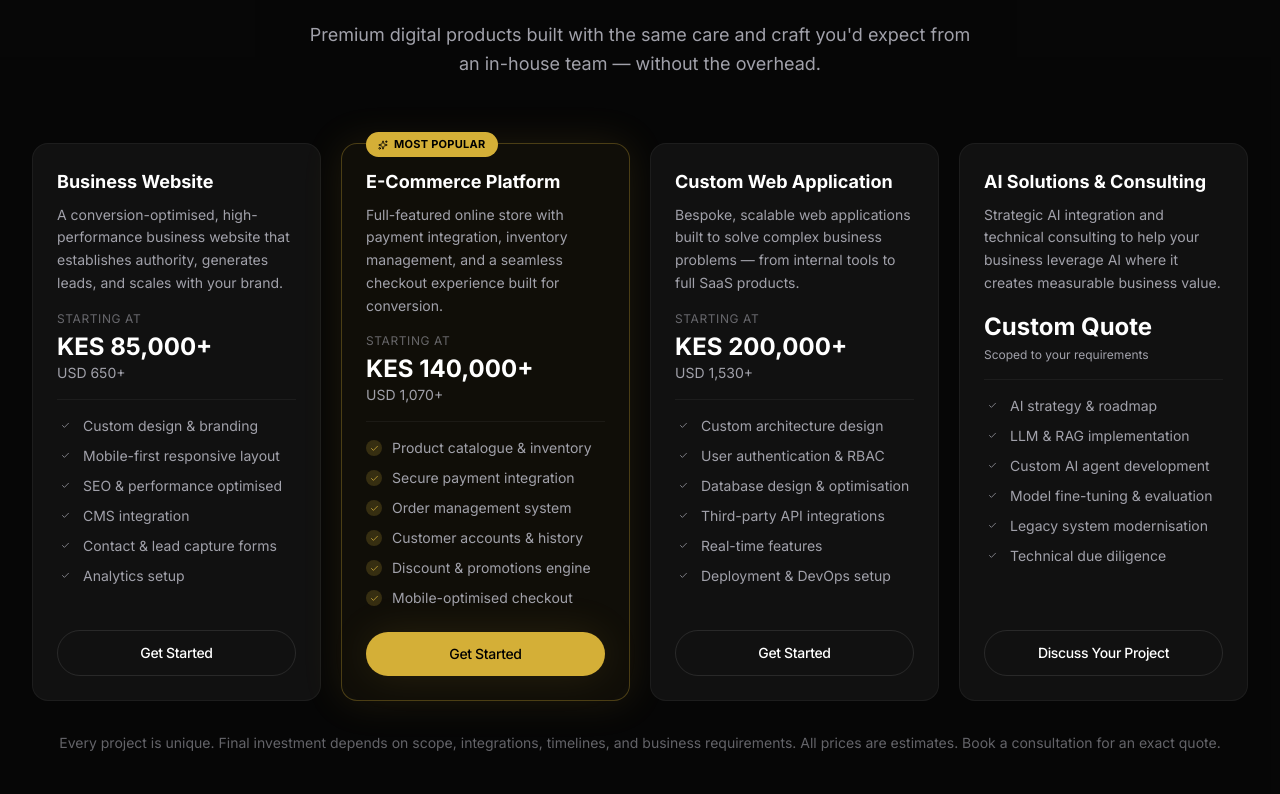
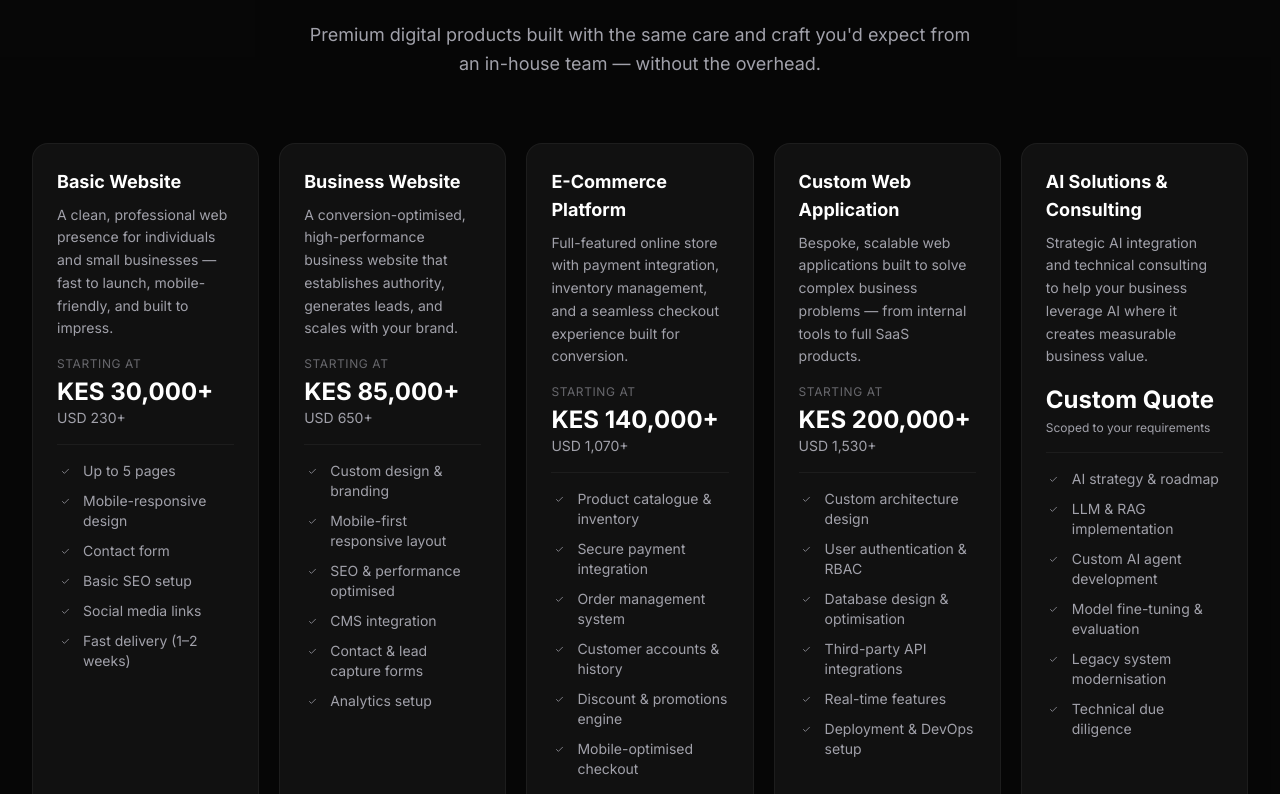
Before and after one commit to antoniodemax/antony, a React (Vite) app: page / in a window 1280 px wide. Shown: the part 3246-4040 px from the top of the page. Built offline with nearby package versions, Linux system fonts and the light colour scheme.

Commit message:
added basic website tier and removed the most popular text badge

```diff
--- a/src/components/sections/Services.tsx
+++ b/src/components/sections/Services.tsx
@@ -1,5 +1,5 @@
 import { motion } from 'framer-motion'
-import { Check, Sparkles } from 'lucide-react'
+import { Check } from 'lucide-react'
 import SectionHeader from '../ui/SectionHeader'
 import Button from '../ui/Button'
 import { services } from '../../data/services'
@@ -11,20 +11,8 @@ function ServiceCard({ service, index }: { service: typeof services[0]; index: n
       whileInView={{ opacity: 1, y: 0 }}
       viewport={{ once: true, margin: '-40px' }}
       transition={{ duration: 0.6, delay: index * 0.1, ease: "easeOut" }}
-      className={`relative flex flex-col rounded-2xl border p-6 transition-all duration-300 ${
-        service.recommended
-          ? 'border-accent/30 bg-accent/5 shadow-gold'
-          : 'border-white/5 bg-card hover:border-white/10'
-      }`}
+      className="relative flex flex-col rounded-2xl border border-white/5 bg-card hover:border-white/10 p-6 transition-all duration-300"
     >
-      {service.recommended && (
-        <div className="absolute -top-3 left-6">
-          <span className="inline-flex items-center gap-1.5 px-3 py-1 rounded-full bg-accent text-black text-[11px] font-bold uppercase tracking-wide">
-            <Sparkles size={10} />
-            Most Popular
-          </span>
-        </div>
-      )}
 
       <div className="flex-1 space-y-4">
         <div>
@@ -79,7 +67,7 @@ function ServiceCard({ service, index }: { service: typeof services[0]; index: n
             e.preventDefault()
             document.querySelector('#contact')?.scrollIntoView({ behavior: 'smooth' })
           }}
-          variant={service.recommended ? 'primary' : 'secondary'}
+          variant="secondary"
           className="w-full"
           size="md"
         >
@@ -102,7 +90,7 @@ export default function Services() {
           />
         </div>
 
-        <div className="grid sm:grid-cols-2 xl:grid-cols-4 gap-5 mt-8">
+        <div className="grid sm:grid-cols-2 lg:grid-cols-3 xl:grid-cols-5 gap-5 mt-8">
           {services.map((service, i) => (
             <ServiceCard key={service.id} service={service} index={i} />
           ))}
--- a/src/data/services.ts
+++ b/src/data/services.ts
@@ -10,6 +10,23 @@ export interface Service {
 }
 
 export const services: Service[] = [
+  {
+    id: 'basic-website',
+    title: 'Basic Website',
+    description:
+      'A clean, professional web presence for individuals and small businesses — fast to launch, mobile-friendly, and built to impress.',
+    kes: 'KES 30,000+',
+    usd: 'USD 230+',
+    pricingType: 'starting',
+    features: [
+      'Up to 5 pages',
+      'Mobile-responsive design',
+      'Contact form',
+      'Basic SEO setup',
+      'Social media links',
+      'Fast delivery (1–2 weeks)',
+    ],
+  },
   {
     id: 'business-website',
     title: 'Business Website',
@@ -43,7 +60,6 @@ export const services: Service[] = [
       'Discount & promotions engine',
       'Mobile-optimised checkout',
     ],
-    recommended: true,
   },
   {
     id: 'web-application',
```
